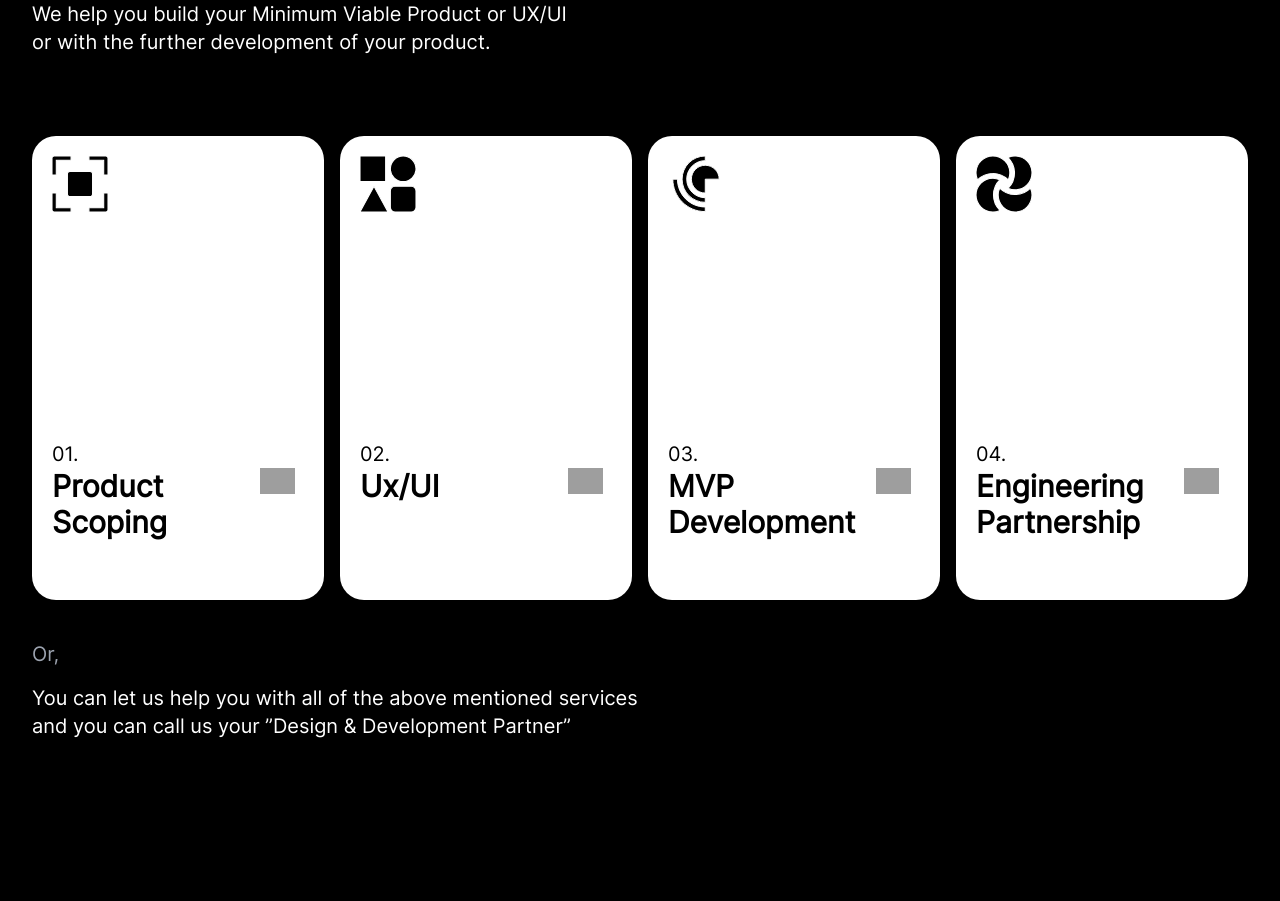
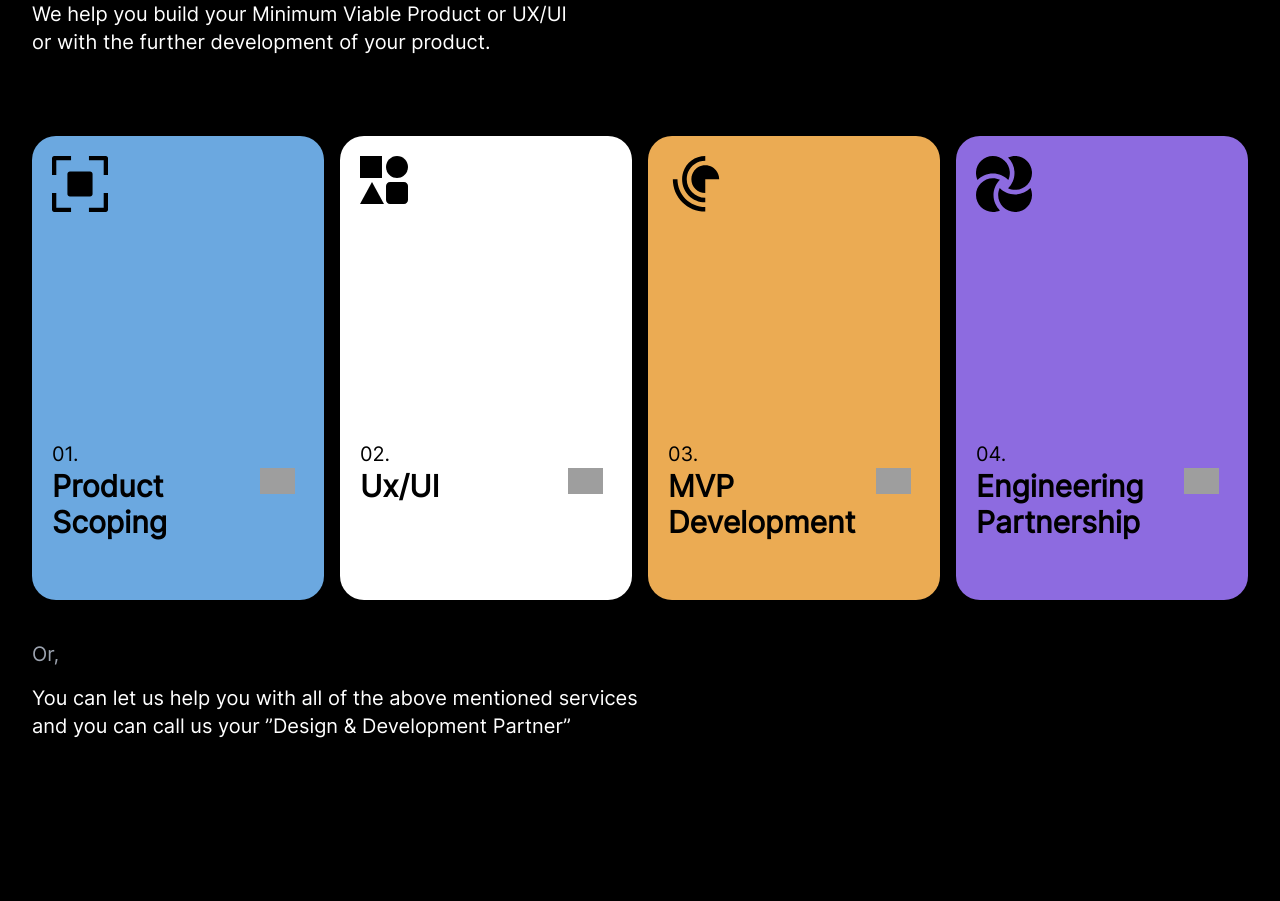
Before and after one commit to InSynk-Studios/web, a Next.js app: page / in a window 1280 px wide. Shown: the part 1100-2001 px from the top of the page. Built offline with nearby package versions, Linux system fonts and the light colour scheme; grey boxes are pictures that could not be loaded.

Commit message:
fix(card.js): card background color

```diff
--- a/components/Card.js
+++ b/components/Card.js
@@ -2,7 +2,7 @@ import { Fragment } from "react";
 import { Scoping, Engineering, Mvp, Ux } from "./svg/SVGs";
 
 // Card background colors
-const CardColors = ["white", "white", "white", "white"];
+const CardColors = ["bg-customBlue", "bg-white", "bg-customOrange", "bg-customPurple"];
 
 const contents = [
   {
@@ -42,7 +42,7 @@ const contents = [
 const CardListItem = (props) => {
   return (
     <div
-      className={`relative group overflow-hidden p-5 h-80 w-40 lg:w-12/12 lg:h-6/6 rounded-3xl cursor-pointer bg-${props.content.color}`}
+      className={`relative group overflow-hidden p-5 h-80 w-40 lg:w-12/12 lg:h-6/6 rounded-3xl cursor-pointer ${props.content.color}`}
     >
       <div className="w-fit">{props.content.svg}</div>
 
--- a/components/SVG/SVGs.js
+++ b/components/SVG/SVGs.js
@@ -2,7 +2,6 @@ export function Scoping() {
   return (
     <svg
       className="inline-block w-10 h-10 lg:w-14 lg:h-14"
-      stroke="currentColor"
       fill="none"
       viewBox="0 0 52 52"
       xmlns="http://www.w3.org/2000/svg"
@@ -18,8 +17,7 @@ export function Scoping() {
 export function Ux() {
   return (
     <svg
-      className="inline-block w-10 h-10 lg:w-14 lg:h-14"
-      stroke="currentColor"
+      className="inline-block w-10 h-10 lg:w-12 lg:h-12"
       fill="none"
       viewBox="0 0 52 52"
       xmlns="http://www.w3.org/2000/svg"
@@ -45,7 +43,6 @@ export function Mvp() {
   return (
     <svg
       className="inline-block w-10 h-10 lg:w-14 lg:h-14"
-      stroke="currentColor"
       fill="none"
       viewBox="0 0 48 58"
       xmlns="http://www.w3.org/2000/svg"
@@ -69,7 +66,6 @@ export function Engineering() {
   return (
     <svg
       className="inline-block w-10 h-10 lg:w-14 lg:h-14"
-      stroke="currentColor"
       viewBox="0 0 52 52"
       fill="none"
       xmlns="http://www.w3.org/2000/svg"
--- a/tailwind.config.js
+++ b/tailwind.config.js
@@ -37,10 +37,13 @@ module.exports = {
       blue: colors.blue,
       indigo: colors.indigo,
       violet: colors.violet,
-      purple: "#8D6BE0",
+      purple: colors.purple,
       fuchsia: colors.fuchsia,
       pink: colors.pink,
       rose: colors.rose,
+      customBlue: "#6BA8E0",
+      customOrange: "#EBAB53",
+      customPurple: "#8D6BE0",
     }),
     columns: {
       auto: "auto",
```
